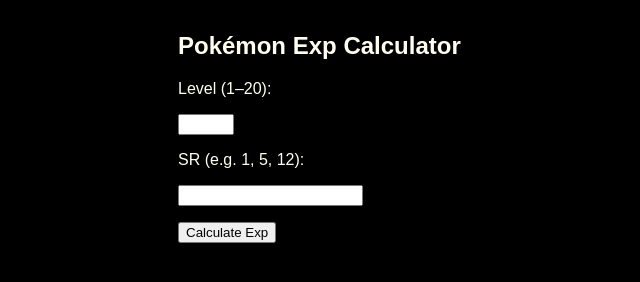
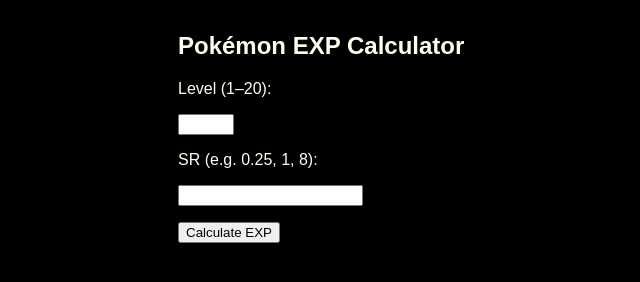
Before and after one commit to spacemetalcalc/exp-calc, a plain HTML site: page index.html in a window 1280 px wide. Shown: the full height of the page, 262-902 px from the left. Drawn offline with Linux system fonts and the light colour scheme.

Commit message:
Update index.html

```diff
--- a/index.html
+++ b/index.html
@@ -1,22 +1,22 @@
 <!DOCTYPE html>
 <html>
 <head>
-  <title>Exp Calculator</title>
+  <title>EXP Calculator</title>
   <style>
     body { font-family: sans-serif; color: ivory; background-color: black; max-width: 400px; margin: 2rem auto; }
     label, input, button { display: block; margin-top: 1rem; }
   </style>
 </head>
 <body>
-  <h2>Pokémon Exp Calculator</h2>
+  <h2>Pokémon EXP Calculator</h2>
 
   <label for="level">Level (1–20):</label>
   <input type="number" id="level" min="1" max="20">
 
-  <label for="sr">SR (e.g. 1, 5, 12):</label>
+  <label for="sr">SR (e.g. 0.25, 1, 8):</label>
   <input type="number" id="sr" step="0.01">
 
-  <button onclick="calculateXP()">Calculate Exp</button>
+  <button onclick="calculateXP()">Calculate EXP</button>
   <p id="result"></p>
 
   <script>
@@ -36,7 +36,7 @@
       }
 
       const xp = Math.round(a * Math.pow(level, b) * Math.pow(sr, c));
-      document.getElementById("result").innerText = `XP Earned: ${xp}`;
+      document.getElementById("result").innerText = `EXP Earned: ${xp}`;
     }
   </script>
 </body>
```
